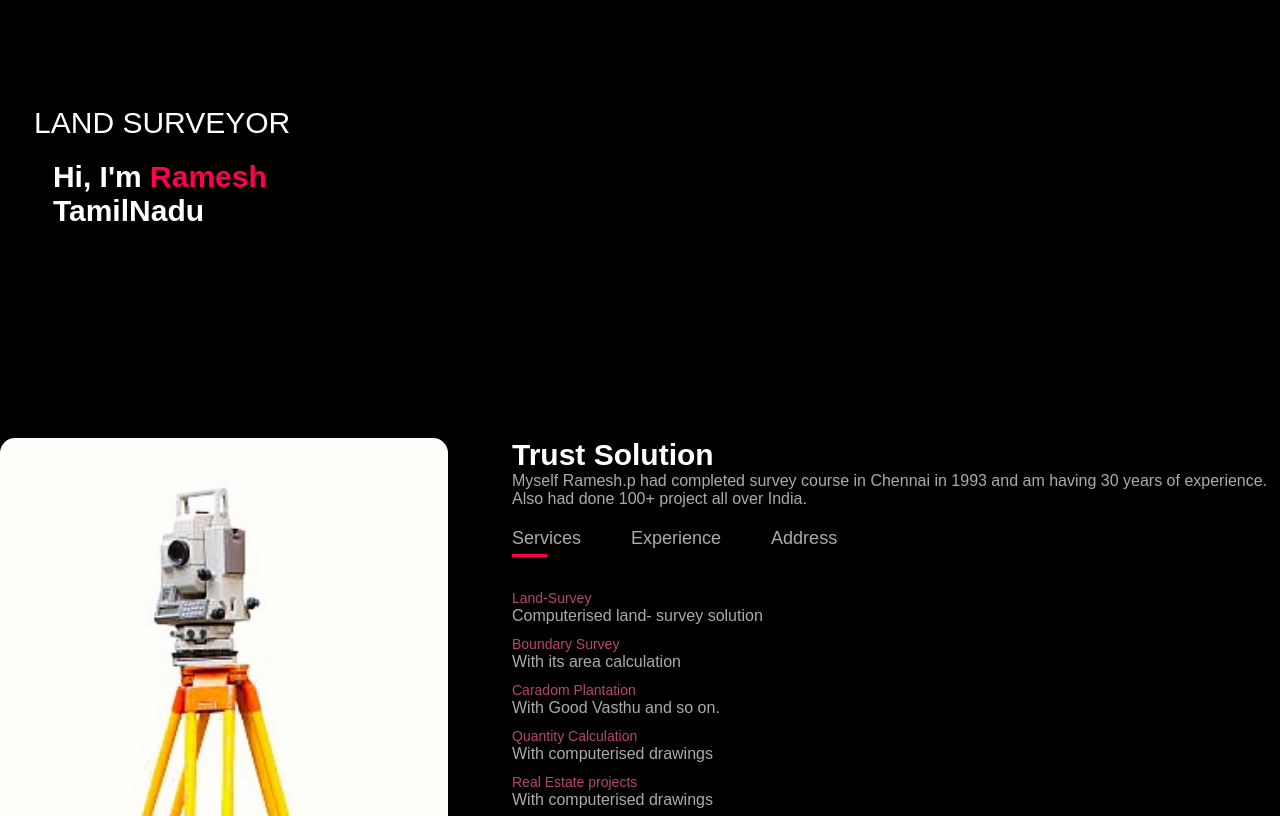
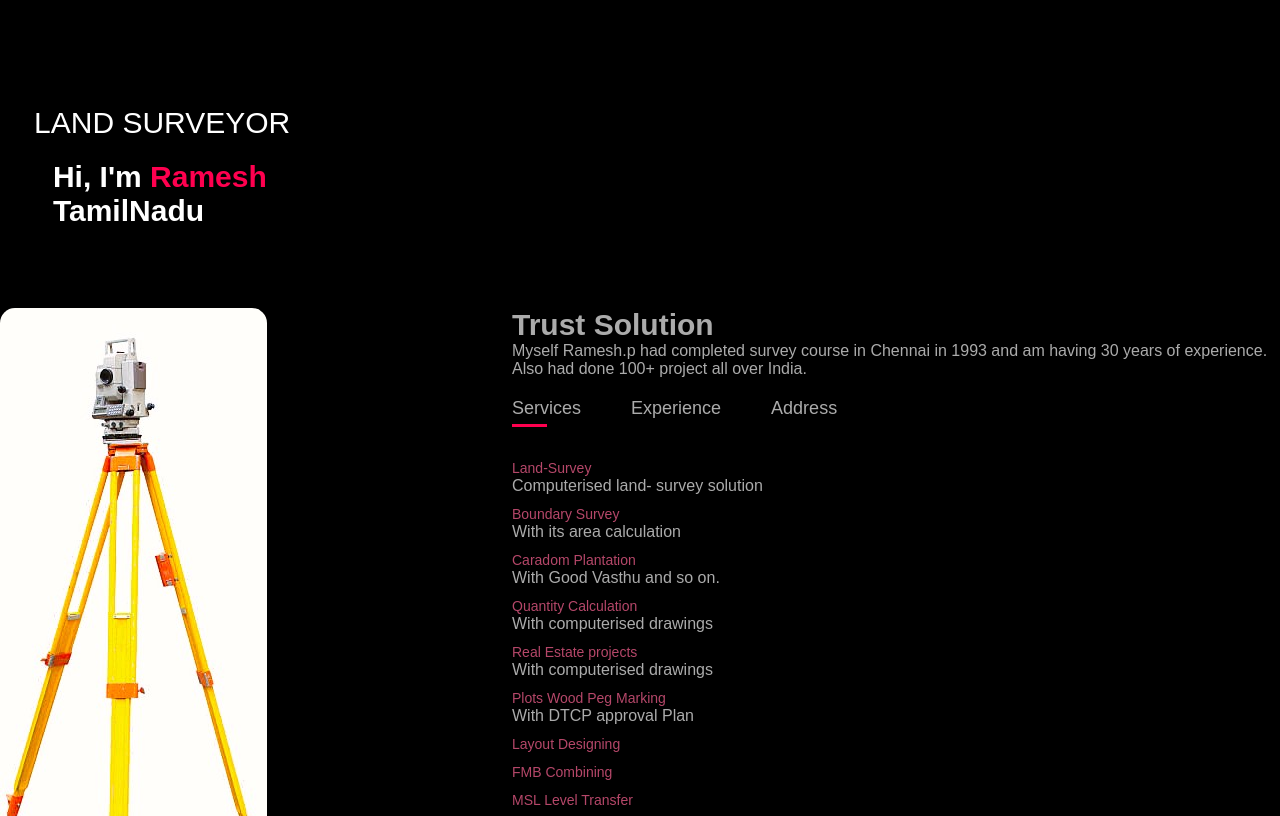
Before and after one commit to supria90744/firstproject, a plain HTML site: page index.html in a window 1280 px wide. Shown: the part 122-938 px from the top of the page. Drawn offline with Linux system fonts and the light colour scheme.

Commit message:
Add files via upload

```diff
--- a/style.css
+++ b/style.css
@@ -13,7 +13,7 @@ body{
 }
 #header{
    width:100%;
-   height: 60vh;
+   height: auto;
    background-size: cover;
    background-position: center;
 }
@@ -42,7 +42,7 @@ nav ul li a::after{
    content: '';
    width: 0;
    height: 3px;
-   background:#ff004f;
+   background: #ff004f;
    display: inline;
    position: absolute;
    left:0;
@@ -73,7 +73,7 @@ nav ul li a:hover::after{
    display: flex;
    justify-content: space-between;
    flex-wrap: wrap;
-}
+}o
 .about-col-1{
    flex-basis: 35%;
 }
@@ -87,7 +87,7 @@ nav ul li a:hover::after{
 .sub-title{
    font-size: 30px;
    font-weight: 600;
-   color: white;
+l   color: white;
 }
 .tab-titles{
    display: flex;
@@ -112,7 +112,6 @@ nav ul li a:hover::after{
 }
 .tab-links.active-link::after{
    width: 50%;
-
 }
 .tab-contents ul li{
    list-style: none;
```
